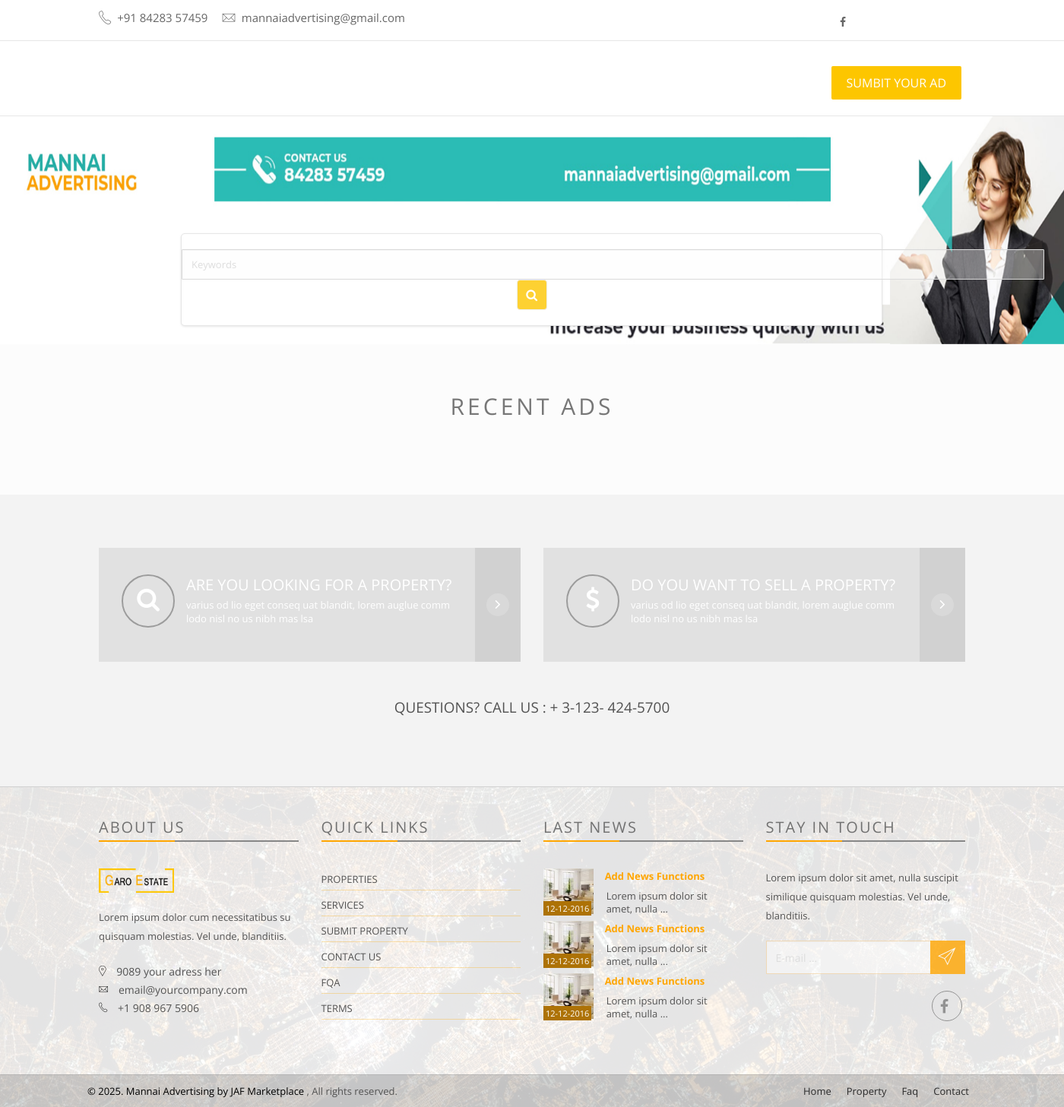
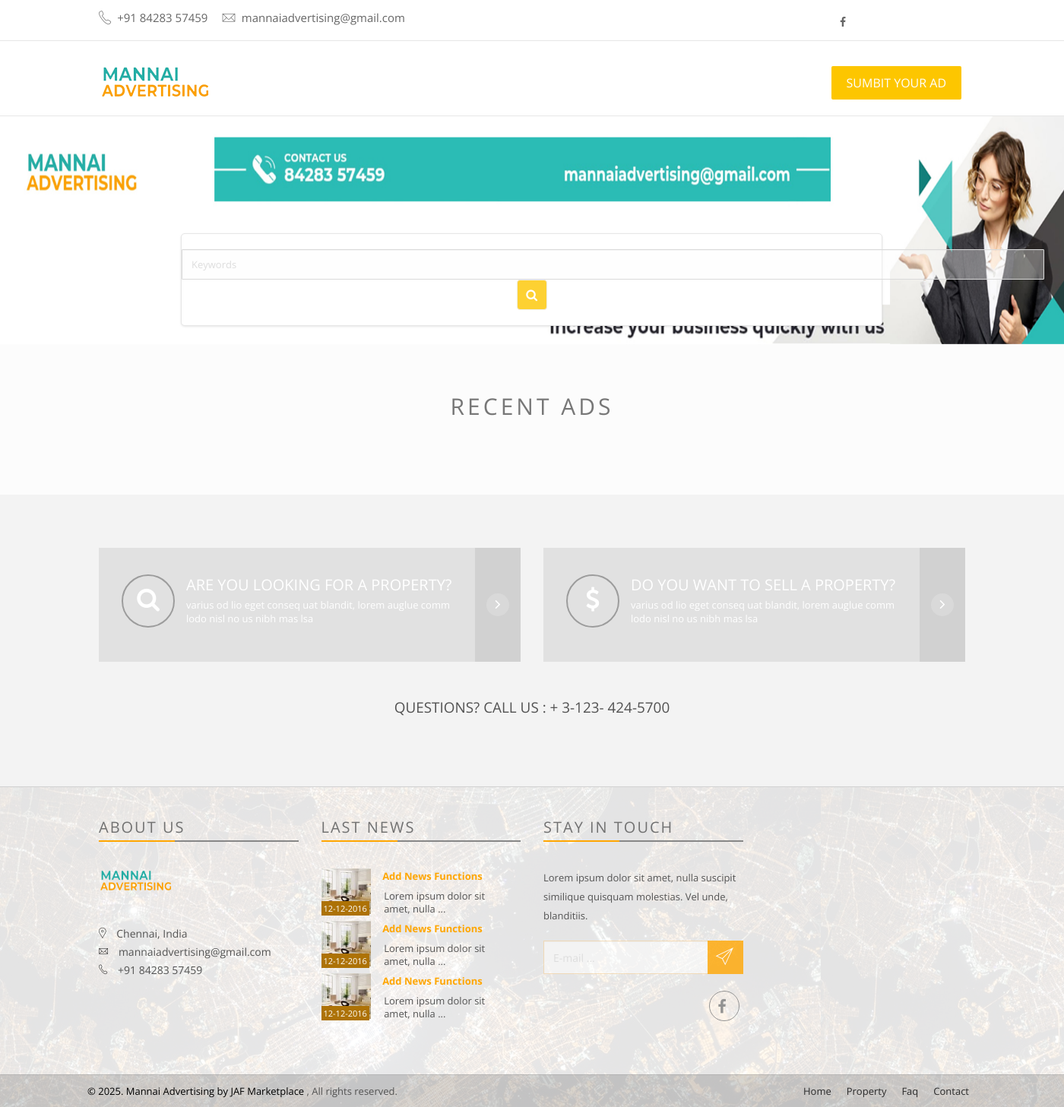
Before and after one commit to salnazi/jaf_mannaiads, a PHP site: page / in a window 1400 px wide. Shown: the whole page at 76% size. Run offline with PHP 8.4, Linux system fonts and the light colour scheme; data that the repository does not hold is empty.

Commit message:
jaf mannaiads

```diff
--- a/index.php
+++ b/index.php
@@ -40,7 +40,7 @@
                         <span class="icon-bar"></span>
                         <span class="icon-bar"></span>
                     </button>
-                    <!--<a class="navbar-brand" href="index.php"><img src="assets/img/logo.png" alt=""></a>-->
+                    <a class="navbar-brand" href="index.php"><img src="assets/img/logo.png" alt=""></a>
                 </div>
 
                 <!-- Collect the nav links, forms, and other content for toggling -->
@@ -325,15 +325,15 @@
                                 <div class="footer-title-line"></div>
 
                                 <img src="assets/img/footer-logo.png" alt="" class="wow pulse" data-wow-delay="1s">
-                                <p>Lorem ipsum dolor cum necessitatibus su quisquam molestias. Vel unde, blanditiis.</p>
+                                <p></p>
                                 <ul class="footer-adress">
-                                    <li><i class="pe-7s-map-marker strong"> </i> 9089 your adress her</li>
-                                    <li><i class="pe-7s-mail strong"> </i> email@yourcompany.com</li>
-                                    <li><i class="pe-7s-call strong"> </i> +1 908 967 5906</li>
+                                    <li><i class="pe-7s-map-marker strong"> </i> Chennai, India</li>
+                                    <li><i class="pe-7s-mail strong"> </i> mannaiadvertising@gmail.com</li>
+                                    <li><i class="pe-7s-call strong"> </i> +91 84283 57459</li>
                                 </ul>
                             </div>
                         </div>
-                        <div class="col-md-3 col-sm-6 wow fadeInRight animated">
+                        <!--<div class="col-md-3 col-sm-6 wow fadeInRight animated">
                             <div class="single-footer">
                                 <h4>Quick links </h4>
                                 <div class="footer-title-line"></div>
@@ -346,7 +346,7 @@
                                     <li><a href="faq.html">Terms </a>  </li>
                                 </ul>
                             </div>
-                        </div>
+                        </div>-->
                         <div class="col-md-3 col-sm-6 wow fadeInRight animated">
                             <div class="single-footer">
                                 <h4>Last News</h4>
```
Also changed, not shown: assets/img/footer-logo-2.png, assets/img/footer-logo.png, assets/img/logo.png.
